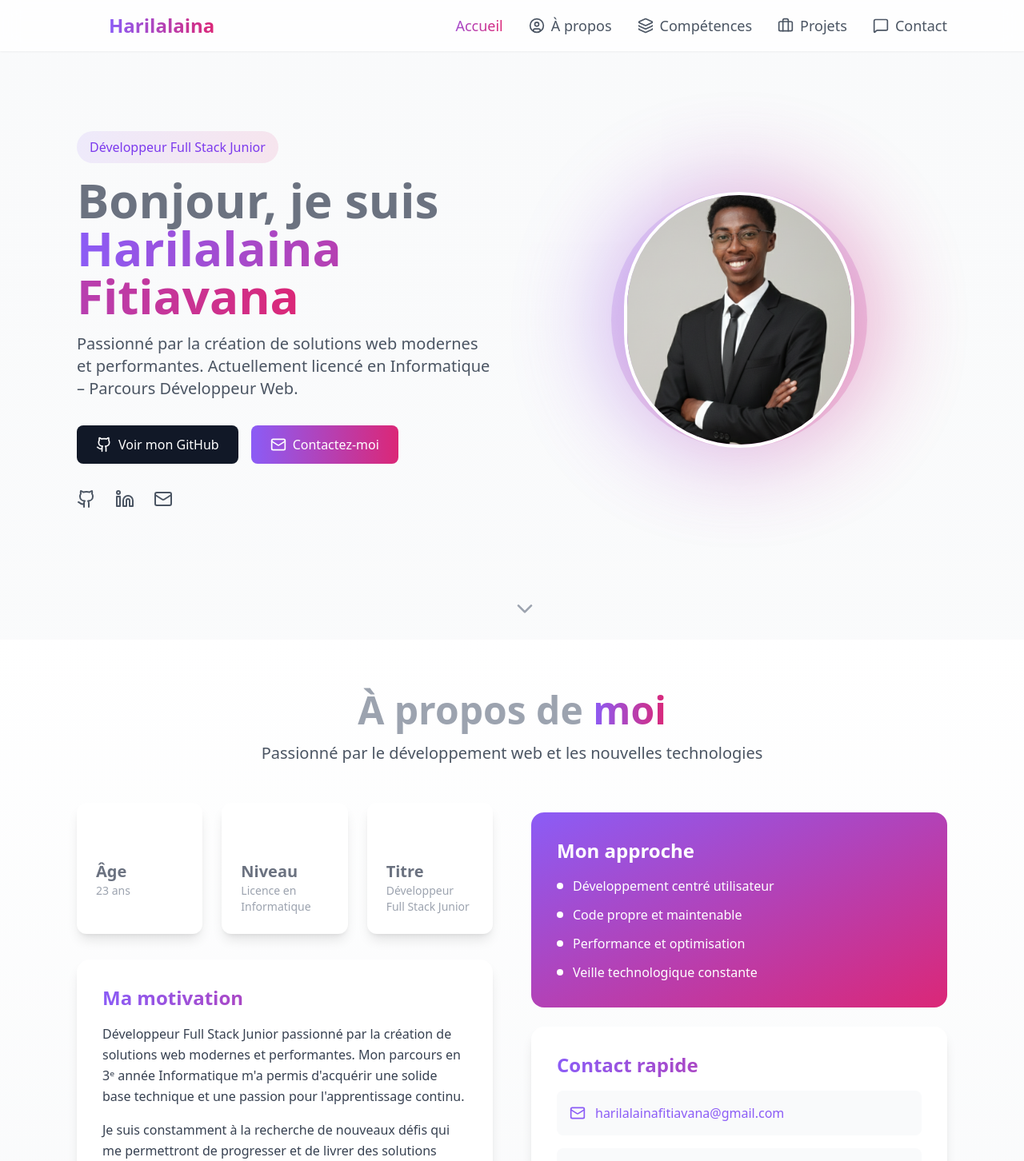
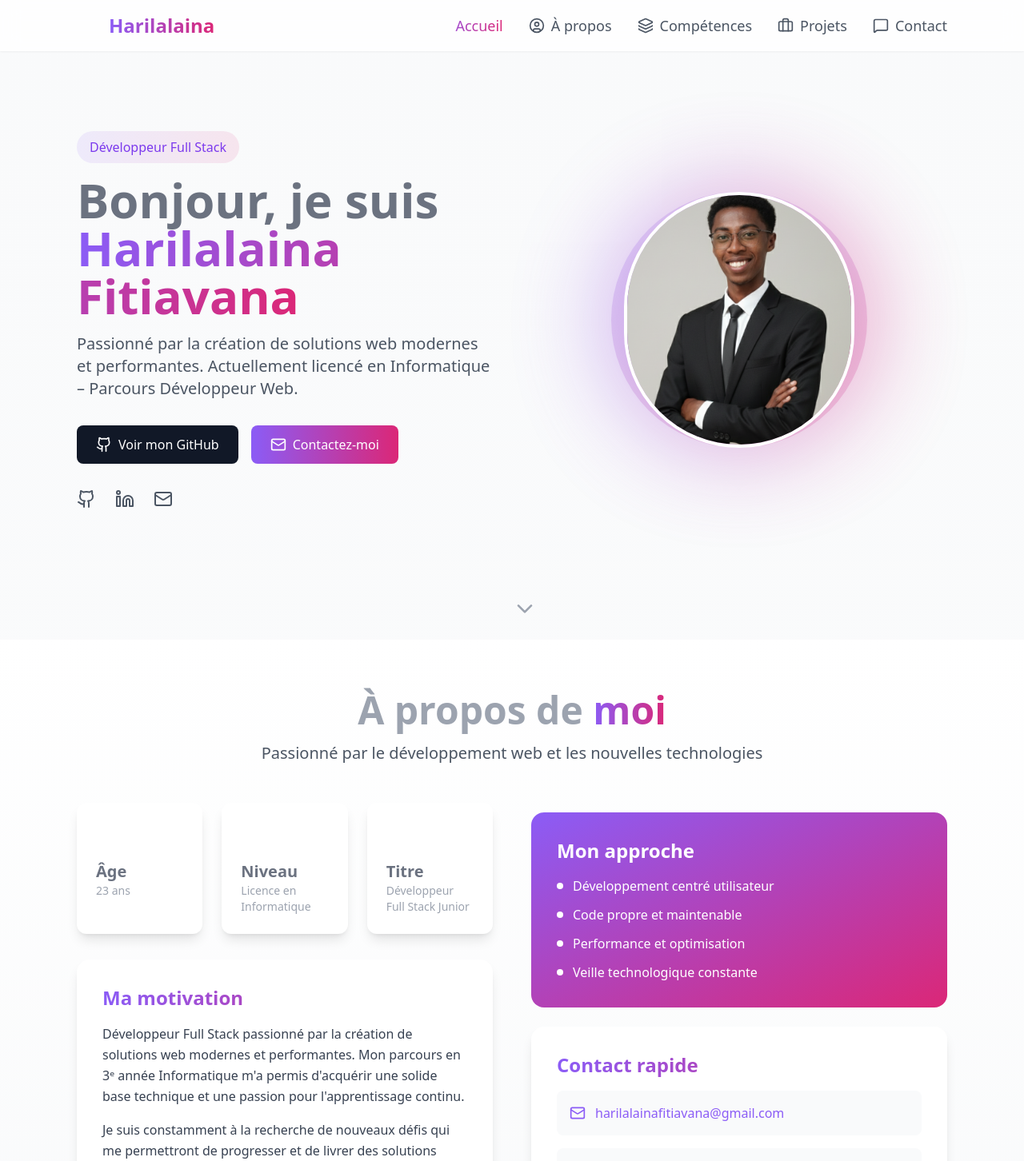
Before and after one commit to harilalainafitiavana/portefolio, a React (Vite) app: page / in a window 1280 px wide. Shown: the top 1452 px of the page at 80% size. Built offline with nearby package versions, Linux system fonts and the light colour scheme.

Commit message:
Enleve junior

```diff
--- a/src/components/PorteFolio.tsx
+++ b/src/components/PorteFolio.tsx
@@ -327,7 +327,7 @@ const Portfolio = () => {
                                 className="mb-8"
                             >
                                 <span className="inline-block px-4 py-2 bg-gradient-to-r from-violet-500/10 to-pink-600/10 rounded-full text-violet-600 font-medium mb-4">
-                                    Développeur Full Stack Junior
+                                    Développeur Full Stack
                                 </span>
                                 <h1 className="text-4xl md:text-6xl text-gray-500 font-bold mb-4">
                                     Bonjour, je suis{' '}
@@ -478,7 +478,7 @@ const Portfolio = () => {
                                         Ma motivation
                                     </h3>
                                     <p className="text-gray-700 leading-relaxed">
-                                        Développeur Full Stack Junior passionné par la création de solutions web modernes
+                                        Développeur Full Stack passionné par la création de solutions web modernes
                                         et performantes. Mon parcours en 3ᵉ année Informatique m'a permis d'acquérir
                                         une solide base technique et une passion pour l'apprentissage continu.
                                     </p>
@@ -1061,7 +1061,7 @@ const Portfolio = () => {
                                 </span>
                             </div>
                             <p className="text-gray-600">
-                                Développeur Full Stack Junior – Passionné par l'innovation
+                                Développeur Full Stack – Passionné par l'innovation
                             </p>
                             <div className="mt-2 flex items-center gap-2 justify-center md:justify-start">
                                 <Github className="w-4 h-4 text-gray-500" />
```
